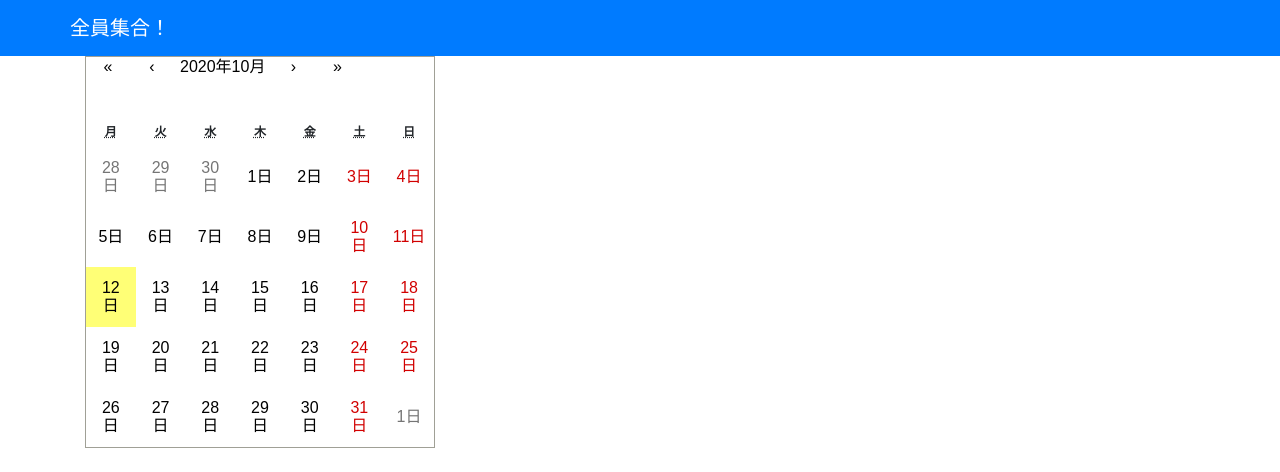
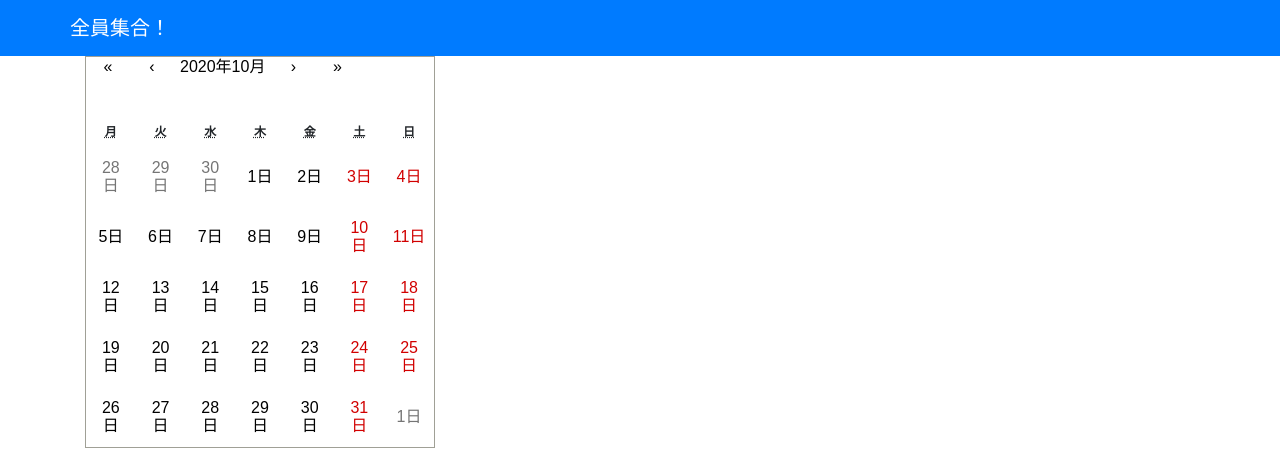
Before and after one commit to solt9029/all-gather-client, a React (Create React App) app: page /schedules/new in a window 1280 px wide. Shown: the top 472 px of the page. Built offline with nearby package versions, Linux system fonts and the light colour scheme.

Commit message:
Remove now css

```diff
--- a/src/pages/schedules/Calendar.css
+++ b/src/pages/schedules/Calendar.css
@@ -91,13 +91,6 @@
 .react-calendar__tile:enabled:focus {
   /* background-color: #e6e6e6; */
 }
-.react-calendar__tile--now {
-  background: #ffff76;
-}
-.react-calendar__tile--now:enabled:hover,
-.react-calendar__tile--now:enabled:focus {
-  background: #ffffa9;
-}
 .react-calendar__tile--hasActive {
   background: #76baff;
 }
```
